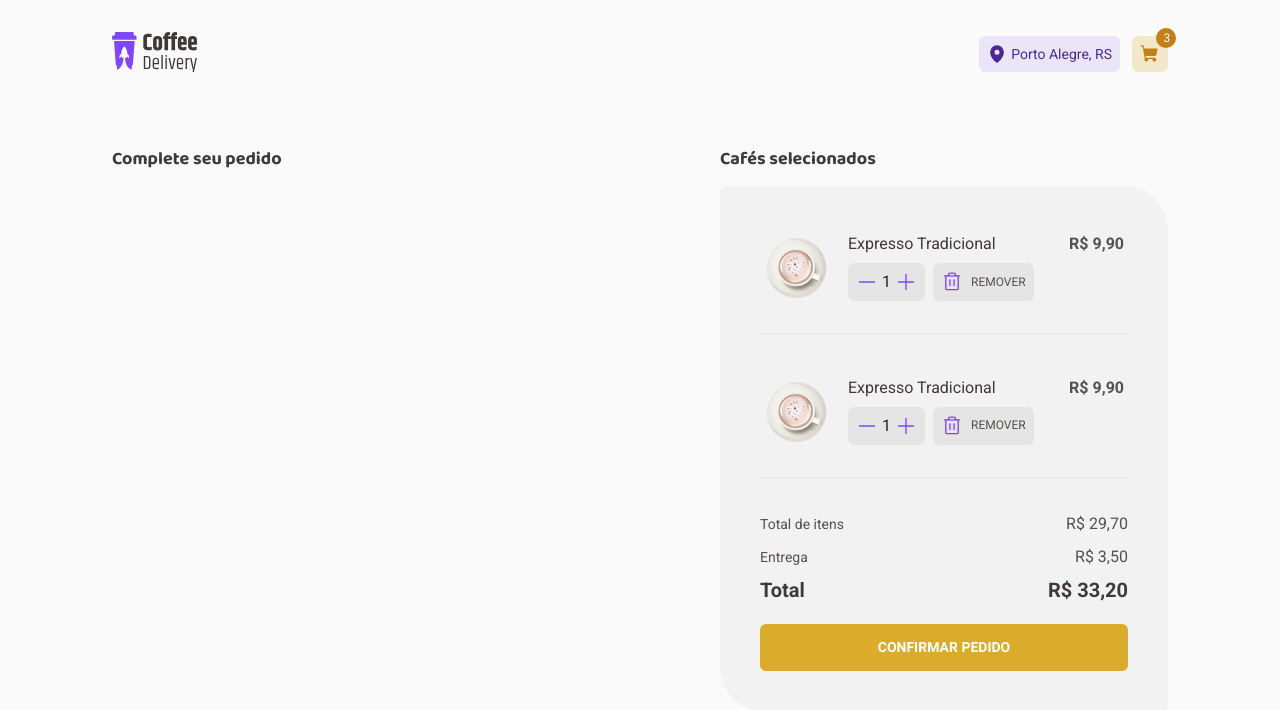
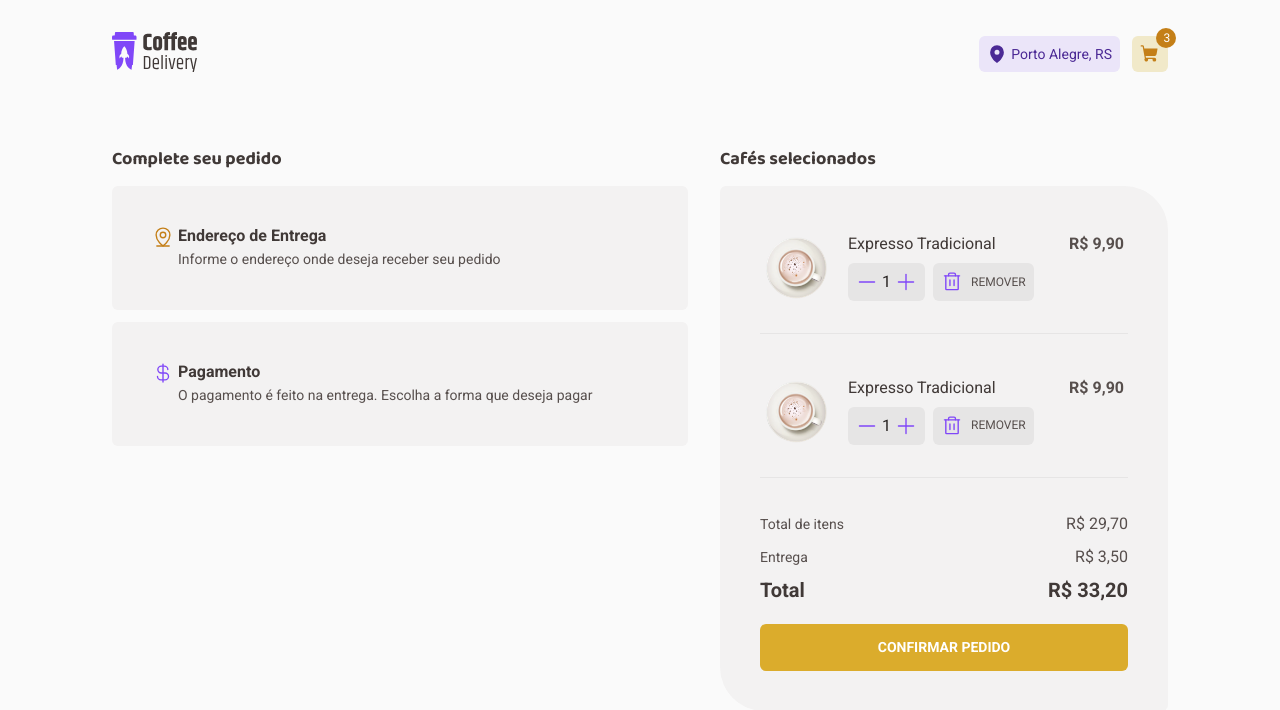
Before and after one commit to arilsonsouza/coffee-delivery, a React (Vite) app: page /checkout in a window 1280 px wide. Shown: the top 710 px of the page. Built offline with nearby package versions, Linux system fonts and the light colour scheme.

Commit message:
feat: add checkout selected products info section

```diff
--- /dev/null
+++ b/src/pages/Checkout/components/SectionTitle/index.tsx
@@ -0,0 +1,20 @@
+import { ReactNode } from 'react'
+import { ContentWrapper, SectionTitleContainer } from './styles'
+
+interface SectionTitleProps {
+  title: string
+  subtitle: string
+  icon: ReactNode
+}
+
+export function SectionTitle({ title, subtitle, icon }: SectionTitleProps) {
+  return (
+    <SectionTitleContainer>
+      {icon}
+      <ContentWrapper>
+        <strong>{title}</strong>
+        <span>{subtitle}</span>
+      </ContentWrapper>
+    </SectionTitleContainer>
+  )
+}
--- /dev/null
+++ b/src/pages/Checkout/components/SectionTitle/styles.tsx
@@ -0,0 +1,27 @@
+import styled from 'styled-components'
+
+export const SectionTitleContainer = styled.div`
+  display: flex;
+  align-items: flex-start;
+  padding: 0;
+  gap: 0.25rem;
+`
+export const ContentWrapper = styled.div`
+  display: flex;
+  flex-direction: column;
+  align-items: flex-start;
+  padding: 0px;
+  gap: 0.125rem;
+
+  font-style: normal;
+  line-height: 130%;
+  font-weight: 400;
+  strong {
+    color: ${({ theme }) => theme['base-subtitle']};
+  }
+
+  span {
+    font-size: 0.875rem;
+    color: ${({ theme }) => theme['base-text']};
+  }
+`
--- a/src/pages/Checkout/index.tsx
+++ b/src/pages/Checkout/index.tsx
@@ -1,20 +1,40 @@
+import { CurrencyDollar, MapPinLine } from 'phosphor-react'
+import { useTheme } from 'styled-components'
 import { CoffeeCard } from './components/CoffeeCard'
+import { SectionTitle } from './components/SectionTitle'
 import {
+  AddressContainer,
   CartItemContainer,
   CheckoutButton,
   CheckoutContainer,
   CheckoutPriceInfo,
   CoffeesContainer,
+  PaymentContainer,
   SectionHeader,
   SummaryContainer,
 } from './styles'
 
 export function Checkout() {
+  const theme = useTheme()
   return (
     <div className="container">
       <CheckoutContainer>
         <section>
           <SectionHeader>Complete seu pedido</SectionHeader>
+          <AddressContainer>
+            <SectionTitle
+              title="Endereço de Entrega"
+              subtitle="Informe o endereço onde deseja receber seu pedido"
+              icon={<MapPinLine size={22} color={theme['yellow-dark']} />}
+            />
+          </AddressContainer>
+          <PaymentContainer>
+            <SectionTitle
+              title="Pagamento"
+              subtitle="O pagamento é feito na entrega. Escolha a forma que deseja pagar"
+              icon={<CurrencyDollar size={22} color={theme.purple} />}
+            />
+          </PaymentContainer>
         </section>
 
         <section>
--- a/src/pages/Checkout/styles.tsx
+++ b/src/pages/Checkout/styles.tsx
@@ -95,3 +95,20 @@ export const CartItemContainer = styled.div`
     padding-top: 1.5rem;
   }
 `
+
+const BaseContainer = styled.div`
+  display: flex;
+  flex-direction: column;
+  align-items: flex-start;
+  gap: 2rem;
+  padding: 2.5rem;
+
+  background-color: ${({ theme }) => theme['base-card']};
+  border-radius: 6px;
+`
+
+export const AddressContainer = styled(BaseContainer)``
+
+export const PaymentContainer = styled(BaseContainer)`
+  margin-top: 0.75rem;
+`
```
